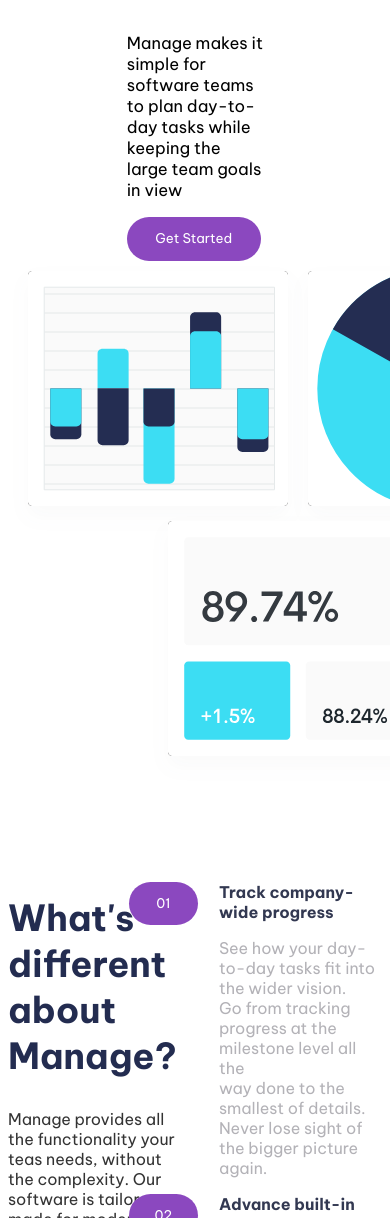
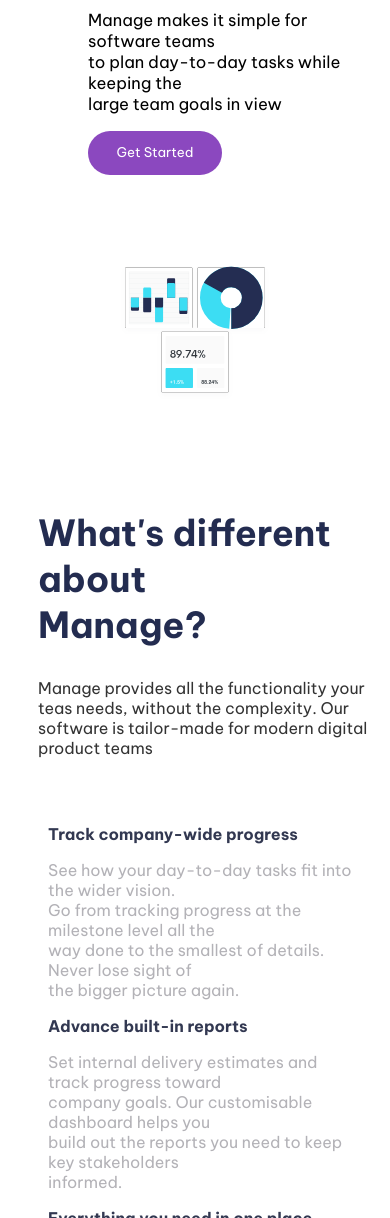
Before and after one commit to marcoestradavillar/trabajos, a plain HTML site: page Marco_Estrada/Examen Practico Final - FE1/index.html in a window 390 px wide. Shown: the part 782-2000 px from the top of the page. Drawn offline with Linux system fonts and the light colour scheme; a web font is replaced by a local one.

Commit message:
proyecto2

```diff
--- a/Marco_Estrada/Examen Practico Final - FE1/css/styles.css
+++ b/Marco_Estrada/Examen Practico Final - FE1/css/styles.css
@@ -19,7 +19,7 @@
     max-width: 1440px;
     height: 20vh;
     align-items: center;
-    width: 100%;
+
 
 }
 
@@ -54,7 +54,8 @@
     justify-content: space-around;
     flex-wrap: wrap;
     margin-top: 30px;
-    width: 100%;
+    margin: 80px;
+
 }
 
 h1{
@@ -83,19 +84,13 @@
 }
 
 
-.bring{
-    width: 35vw;
-}
-
-.section1 img{
-    font-size: 100px;
-
-}
 
 .section2{
     display: flex;
     justify-content: space-around;
     margin-top: 80px;
+    width: 100%;
+    max-width: 1440px;
 }
 
 h2{
@@ -147,6 +142,12 @@
 
 .section2 div ol p{
     color: rgba(179, 178, 183, 1);
+}
+
+.section3{
+    width: 100%;
+    max-width: 1440px;
+
 }
 
 .titulo3{
@@ -226,6 +227,7 @@
     padding: 2.5%;
     margin-top: 200px;
     width: 100%;
+    max-width: 1440px;
 
 
 }
@@ -251,6 +253,8 @@
     background-color: rgba(30, 30, 38, 1);
     padding: 2.5%;
     color: white;
+    width: 100%;
+    max-width: 1440px;
 
 }
 
@@ -301,3 +305,43 @@
     height: 44px;
     width: 201px;
 }
+
+@media (max-width: 1248px){
+    .section1 img{
+        margin-top: 90px;
+        width: 70%;
+    }
+}
+
+@media (max-width: 1065px){
+
+    ol button{
+        display: none;
+    }
+
+    .section2 .whats{
+
+        margin-left: 30px;
+    }
+
+    ol{
+        margin-right: 30px;
+    }
+
+
+}
+
+@media (max-width: 972px){
+
+    .section2{
+        flex-wrap: wrap;
+    }
+
+    ol{
+        margin-top: 50px;
+
+    }
+
+}
+
+@media (max-width: 800px){
--- a/Marco_Estrada/Examen Practico Final - FE1/index.html
+++ b/Marco_Estrada/Examen Practico Final - FE1/index.html
@@ -27,10 +27,12 @@
                 <p>Manage makes it simple for software teams <br> to plan day-to-day tasks while keeping the <br> large team goals in view</p>
                 <button type="button">Get Started</button>
             </div>
-            <img src="img/ilustration-intro.svg" alt="grafico">
+
+                <img src="img/ilustration-intro.svg" alt="grafico">
+
         </section>
         <section class="section2">
-            <div>
+            <div class="whats">
                 <h2>What's different about <br> Manage?</h2>
                 <p class="p1">Manage provides all the functionality your <br> teas needs, without the complexity. Our <br> software is tailor-made for modern digital <br> product teams</p>
             </div>
```
